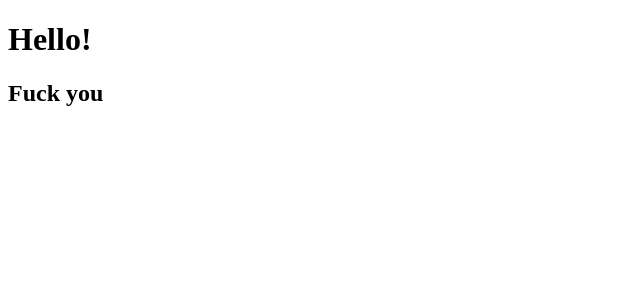
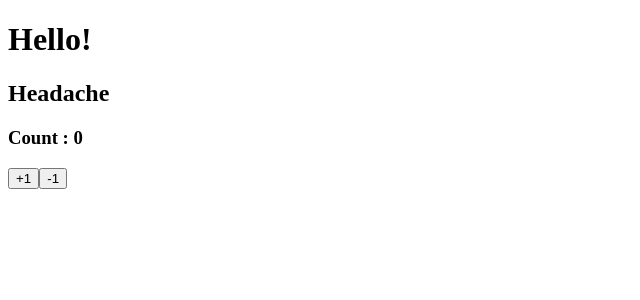
Before and after one commit to udemy-team18/practice, a React (Create React App) app in the folder 230623/react_CRA/: page / in a window 1280 px wide. Shown: the top 300 px of the page, without its empty margins (0-640 px from the left). Built offline with nearby package versions, Linux system fonts and the light colour scheme.

Commit message:
react CRA 02.jsx practice started

```diff
--- a/230623/react_CRA/src/App.js
+++ b/230623/react_CRA/src/App.js
@@ -1,10 +1,11 @@
 import Practice01 from "./components/01";
-
+import Practice02 from "./components/02";
 function App() {
   return (
     <div className="App">
       <h1>Hello!</h1>
       <Practice01 />
+      <Practice02 />
     </div>
   );
 }
--- a/230623/react_CRA/src/components/01.jsx
+++ b/230623/react_CRA/src/components/01.jsx
@@ -1,7 +1,7 @@
 import React from "react";
 
 function Practice01() {
-  return <h2>Fuck you</h2>;
+  return <h2>Headache</h2>;
 }
 
 export default Practice01;
--- /dev/null
+++ b/230623/react_CRA/src/components/02.jsx
@@ -0,0 +1,14 @@
+import React, { useState } from "react";
+
+function Practice02() {
+  const [count, setCount] = useState(0);
+  return (
+    <div>
+      <h3>Count : {count}</h3>
+      <button onClick={() => setCount(count + 1)}>+1</button>
+      <button onClick={() => setCount(count - 1)}>-1</button>
+    </div>
+  );
+}
+
+export default Practice02;
```
